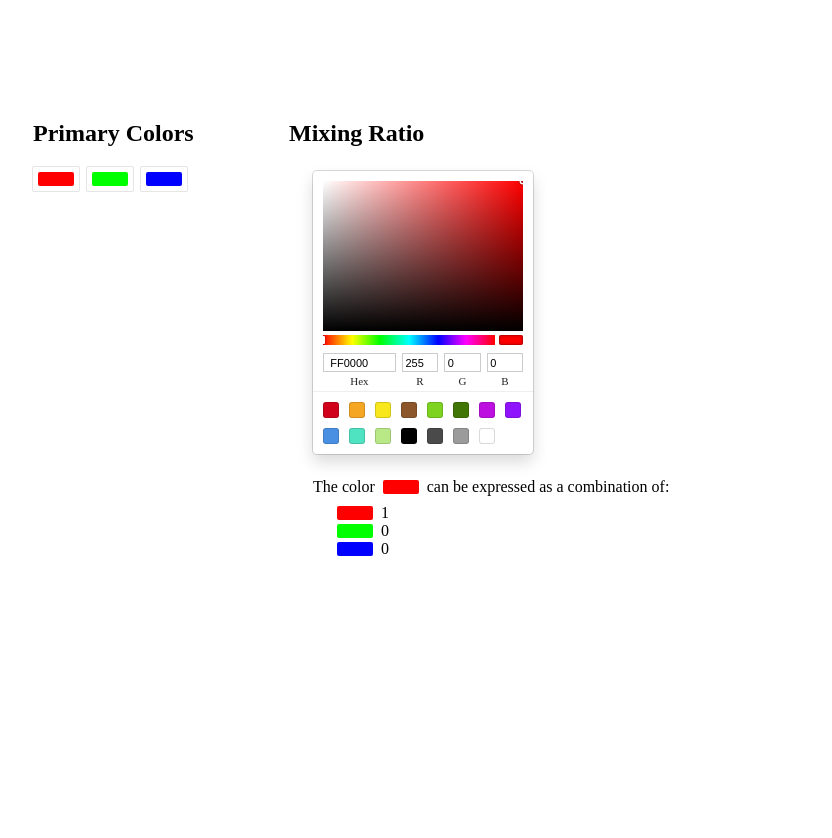
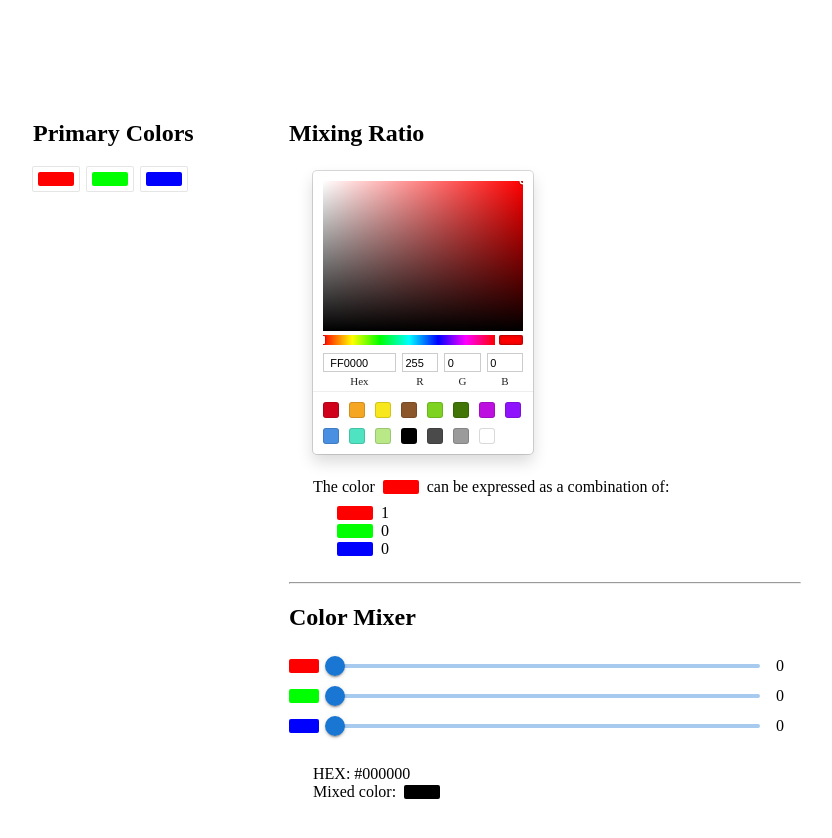
Before and after one commit to tackme31/YourPrimaryColors, a React (Vite) app: page / in a window 1280 px wide. Shown: the top 838 px of the page, without its empty margins (231-1063 px from the left). Built offline with nearby package versions, Linux system fonts and the light colour scheme.

Commit message:
added color mixer

```diff
--- a/src/App.tsx
+++ b/src/App.tsx
@@ -2,7 +2,7 @@ import { useMemo, useState } from "react";
 import { type RGBColor, SketchPicker } from "react-color";
 import styled from "@emotion/styled";
 import { det, matrix, inv, multiply } from "mathjs";
-import { Box } from "@mui/material";
+import { Box, Slider } from "@mui/material";
 
 const Container = styled.div`
   display: flex;
@@ -109,6 +109,44 @@ export function getMixingRatios(
   return { x: ratios[0], y: ratios[1], z: ratios[2] };
 }
 
+function mixColors(
+  primaryColors: PrimaryColors,
+  ratios: RGBColor
+): [RGBColor, string] {
+  const [x, y, z] = [ratios.r, ratios.g, ratios.b];
+
+  const r =
+    (primaryColors.color1.r * x +
+      primaryColors.color2.r * y +
+      primaryColors.color3.r * z) /
+    255;
+  const g =
+    (primaryColors.color1.g * x +
+      primaryColors.color2.g * y +
+      primaryColors.color3.g * z) /
+    255;
+  const b =
+    (primaryColors.color1.b * x +
+      primaryColors.color2.b * y +
+      primaryColors.color3.b * z) /
+    255;
+
+  // 0~255にクリップして整数化
+  const color = {
+    r: Math.min(Math.max(Math.round(r), 0), 255),
+    g: Math.min(Math.max(Math.round(g), 0), 255),
+    b: Math.min(Math.max(Math.round(b), 0), 255),
+  };
+
+  // HEXに変換
+  const hex = {
+    r: ratios.r.toString(16).padStart(2, "0").toUpperCase(),
+    g: ratios.g.toString(16).padStart(2, "0").toUpperCase(),
+    b: ratios.b.toString(16).padStart(2, "0").toUpperCase(),
+  };
+  return [color, `#${hex.r}${hex.g}${hex.b}`];
+}
+
 function App() {
   const [isColorPickerDisplayed, setIsColorPickerDisplayed] =
     useState<Boolean>(false);
@@ -124,6 +162,11 @@ function App() {
     g: 0,
     b: 0,
   });
+  const [targetMixRatio, setTargetMixRatio] = useState<RGBColor>({
+    r: 0,
+    g: 0,
+    b: 0,
+  });
   const hasLinearlyIndependentError = useMemo(
     () => !areColorsLinearlyIndependent(primaryColors),
     [primaryColors]
@@ -132,6 +175,7 @@ function App() {
     () => getMixingRatios(primaryColors, targetColor),
     [primaryColors, targetColor]
   );
+  const [mixedColor, mixedHex] = mixColors(primaryColors, targetMixRatio);
 
   return (
     <>
@@ -212,6 +256,62 @@ function App() {
               </FlexRow>
             </Box>
           </Box>
+
+          <hr />
+          <h2>Color Mixer</h2>
+          <FlexRow>
+            <Color {...primaryColors.color1} />
+            <Slider
+              value={targetMixRatio.r}
+              onChange={(_, v) =>
+                setTargetMixRatio((prev) => ({ ...prev, r: v }))
+              }
+              sx={{ mx: 1 }}
+              step={1}
+              min={0}
+              max={255}
+            />
+            <Box width={30}>{targetMixRatio.r}</Box>
+          </FlexRow>
+          <FlexRow>
+            <Color {...primaryColors.color2} />
+
+            <Slider
+              value={targetMixRatio.g}
+              onChange={(_, v) =>
+                setTargetMixRatio((prev) => ({ ...prev, g: v }))
+              }
+              sx={{ mx: 1 }}
+              step={1}
+              min={0}
+              max={255}
+            />
+            <Box width={30}>{targetMixRatio.g}</Box>
+          </FlexRow>
+          <FlexRow>
+            <Color {...primaryColors.color3} />
+
+            <Slider
+              value={targetMixRatio.b}
+              onChange={(_, v) =>
+                setTargetMixRatio((prev) => ({ ...prev, b: v }))
+              }
+              sx={{ mx: 1 }}
+              step={1}
+              min={0}
+              max={255}
+            />
+            <Box width={30}>{targetMixRatio.b}</Box>
+          </FlexRow>
+          <Box sx={{ m: 3 }}>
+            <FlexRow>
+              HEX: {mixedHex}
+            </FlexRow>
+            <FlexRow>
+              Mixed color:
+              <Color {...mixedColor} />
+            </FlexRow>
+          </Box>
         </Right>
       </Container>
     </>
```
